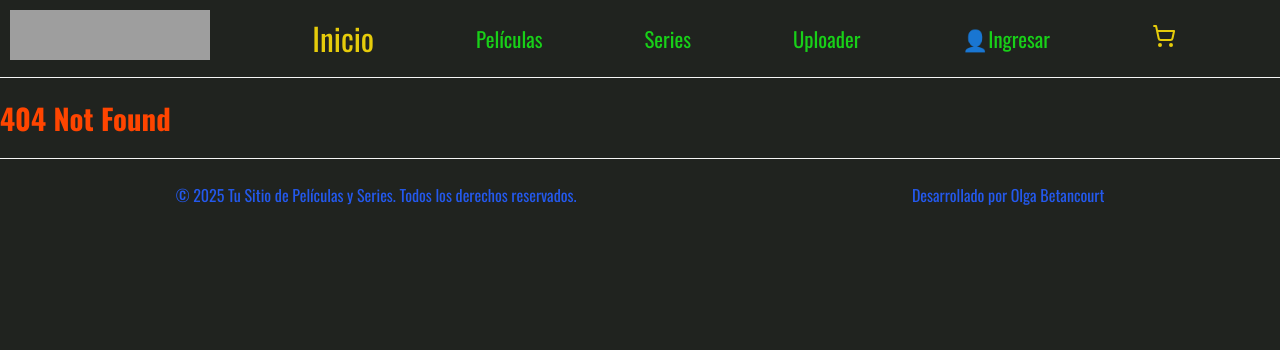
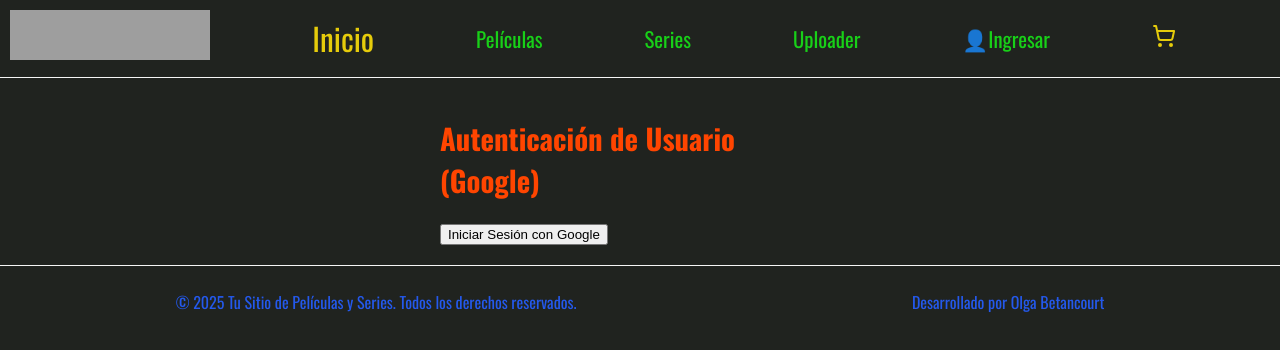
Before and after one commit to blom31/creaTuLandingBetancourt, a React (Vite) app: page /ingresar in a window 1280 px wide. Before the commit this address had no page. Shown: the top 350 px of the page. Built offline with nearby package versions, Linux system fonts and the light colour scheme; no server answers; grey boxes are pictures that could not be loaded.

Commit message:
incorporando el inicio de sesión con el autenticador de google

```diff
--- a/src/App.jsx
+++ b/src/App.jsx
@@ -5,6 +5,7 @@ import { ItemDetailContainer } from "./components/ItemDetailContainer/ItemDetail
 import { Cart } from "./components/Cart/Cart.jsx";
 import { Footer } from "./components/Footer/Footer.jsx";
 import { FilmUploader } from "./components/FilmUpLoader/FilmUploader.jsx";
+import { Ingresar } from "./components/Ingresar/Ingresar.jsx";
 import "./css/styles.css";
 
 function App() {
@@ -21,6 +22,7 @@ function App() {
         <Route path="/item/:itemId" element={<ItemDetailContainer />} />
         <Route path="/cart" element={<Cart />} />
         <Route path="/uploader" element={<FilmUploader />} />
+        <Route path="/ingresar" element={<Ingresar />} />
         <Route path="*" element={<h1>404 Not Found</h1>} />
       </Routes>
       <Footer />
--- a/src/components/Cart/Cart.jsx
+++ b/src/components/Cart/Cart.jsx
@@ -1,5 +1,6 @@
 import { useContext } from "react";
 import { CartContext } from "../../provider/CartProvider";
+import { CheckoutForm } from "../CheckoutForm/CheckoutForm";
 
 export function Cart() {
   const result = useContext(CartContext);
@@ -27,12 +28,10 @@ export function Cart() {
 
       <div className="cart-summary">
         <h3>Total de la compra: ${result.totalPrecio().toFixed(2)}</h3>
+        <CheckoutForm />
         <button onClick={() => result.clearCart()} className="button-secondary">
           Limpiar Carrito
         </button>
-        {/* <Link to="/checkout" className="button-primary">
-          Finalizar Compra
-        </Link> */}
       </div>
     </div>
   );
--- /dev/null
+++ b/src/components/CheckoutForm/CheckoutForm.jsx
@@ -0,0 +1,16 @@
+export function CheckoutForm() {
+  return (
+    <form action="" method="post">
+      <label htmlFor="nombre">Nombre:</label>
+      <input type="text" name="nombre" />
+
+      <label htmlFor="email">Correo Electrónico:</label>
+      <input type="email" name="email" />
+
+      <label htmlFor="telefono">Teléfono:</label>
+      <input type="text" name="telefono" />
+
+      <button type="submit">Comprar</button>
+    </form>
+  );
+}
--- a/src/components/FilmUpLoader/FilmUploader.jsx
+++ b/src/components/FilmUpLoader/FilmUploader.jsx
@@ -12,7 +12,9 @@ export function FilmUploader() {
         Haz clic en el botón para cargar las películas desde el mock API a tu
         base de datos de Firebase Firestore.
       </p>
-      <button onClick={handleUploadClick}>Cargar Datos Ahora</button>
+      <button onClick={handleUploadClick} disabled>
+        Cargar Datos Ahora
+      </button>
       <p>
         (Abre la consola del navegador para ver el progreso de la carga. Solo
         haz clic una vez para evitar duplicados)
--- /dev/null
+++ b/src/components/Ingresar/Ingresar.jsx
@@ -0,0 +1,91 @@
+import { useState, useEffect } from "react";
+import {
+  onAuthStateChanged,
+  signInWithPopup,
+  signOut,
+  GoogleAuthProvider,
+} from "firebase/auth";
+import { auth, db } from "../../firebase/firebaseConfig";
+import { doc, setDoc, getDoc } from "firebase/firestore";
+
+export function Ingresar() {
+  const [user, setUser] = useState(null);
+  const [error, setError] = useState("");
+
+  useEffect(() => {
+    const unsubscribe = onAuthStateChanged(auth, (currentUser) => {
+      setUser(currentUser);
+      console.log("User:", currentUser);
+    });
+    return () => unsubscribe();
+  }, []);
+
+  // --- Nueva función para iniciar sesión con Google ---
+  const handleSignIn = async () => {
+    setError("");
+    const provider = new GoogleAuthProvider();
+    try {
+      // 1. Iniciar sesión con una ventana emergente de Google
+      const userCredential = await signInWithPopup(auth, provider);
+      const user = userCredential.user;
+
+      // 2. Verificar si el usuario ya existe en Firestore
+      const userDocRef = doc(db, "users", user.uid);
+      const userDoc = await getDoc(userDocRef);
+
+      // Si el documento no existe, lo creamos
+      if (!userDoc.exists()) {
+        await setDoc(userDocRef, {
+          email: user.email,
+          displayName: user.displayName, // El nombre del usuario de Google
+          photoURL: user.photoURL, // La URL de la foto de perfil de Google
+          provider: userCredential.providerId,
+          createdAt: new Date(),
+        });
+      }
+
+      alert("¡Inicio de sesión con Google exitoso!");
+    } catch (err) {
+      console.error(err);
+      setError("Error al iniciar sesión con Google: " + err.message);
+    }
+  };
+  // Función para cerrar la sesión del usuario
+  const handleSignOut = async () => {
+    try {
+      await signOut(auth);
+    } catch (err) {
+      console.error(err);
+      setError("Error al cerrar sesión: " + err.message);
+    }
+  };
+
+  return (
+    <div style={{ padding: "20px", maxWidth: "400px", margin: "auto" }}>
+      <h1>Autenticación de Usuario (Google)</h1>
+
+      {error && <p style={{ color: "red" }}>{error}</p>}
+
+      {user ? (
+        // UI para usuario autenticado
+        <div>
+          <img
+            src={user.photoURL}
+            alt="User profile"
+            style={{ width: "50px", borderRadius: "50%" }}
+          />
+          <h3>Bienvenido, {user.displayName || user.email}</h3>
+
+          <button onClick={handleSignOut}>Cerrar Sesión</button>
+        </div>
+      ) : (
+        // UI para usuario no autenticado
+        <div>
+          <button type="button" onClick={handleSignIn}>
+            Iniciar Sesión con Google
+          </button>
+        </div>
+      )}
+    </div>
+  );
+}
--- a/src/components/ItemDetailContainer/ItemDetailContainer.jsx
+++ b/src/components/ItemDetailContainer/ItemDetailContainer.jsx
@@ -1,42 +1,32 @@
-// src/components/ItemDetailContainer/ItemDetailContainer.jsx
 import { useParams } from "react-router-dom";
 import { useEffect, useState } from "react";
-// Importamos las funciones necesarias de Firestore
 import { doc, getDoc } from "firebase/firestore";
-// Importamos la instancia de la base de datos
-import { db } from "../../firebase/firebaseConfig"; // Asegúrate de que 'db' se exporta desde aquí
-
+import { db } from "../../firebase/firebaseConfig";
 import { ItemDetail } from "../ItemDetail/ItemDetail";
 
 export function ItemDetailContainer() {
-  const { itemId } = useParams(); // Obtiene el ID del ítem de la URL
+  const { itemId } = useParams();
   const [pelicula, setPelicula] = useState(null);
   const [loading, setLoading] = useState(true);
-  const [error, setError] = useState(null); // Añadimos un estado para errores
+  const [error, setError] = useState(null);
 
   useEffect(() => {
     setLoading(true);
-    setError(null); // Reseteamos cualquier error anterior
+    setError(null);
 
-    // Verificamos si itemId existe antes de intentar la consulta a Firestore
     if (!itemId) {
       setError("No se proporcionó un ID de película.");
       setLoading(false);
       return; // Salimos de la función si no hay ID
     }
 
-    // 1. Crear una referencia al documento específico en Firestore
-    // doc(db, 'nombreColeccion', 'idDocumento')
-    const docRef = doc(db, "peliculas", itemId); // 'peliculas' es el nombre de tu colección
+    const docRef = doc(db, "peliculas", itemId);
 
-    // 2. Obtener el documento desde Firestore
     getDoc(docRef)
       .then((respuesta) => {
         if (respuesta.exists()) {
-          // Si el documento existe, extraemos sus datos y su ID
           setPelicula({ id: respuesta.id, ...respuesta.data() });
         } else {
-          // Si el documento no existe
           setError("La película no fue encontrada.");
           setPelicula(null);
         }
@@ -48,9 +38,9 @@ export function ItemDetailContainer() {
         );
       })
       .finally(() => {
-        setLoading(false); // La carga ha terminado, ya sea con éxito o con error
+        setLoading(false);
       });
-  }, [itemId]); // El efecto se re-ejecutará cada vez que el itemId de la URL cambie
+  }, [itemId]);
 
   if (loading) {
     return <p>Cargando detalle de película...</p>;
@@ -60,12 +50,9 @@ export function ItemDetailContainer() {
     return <p className="error-message">{error}</p>;
   }
 
-  // Si no hay película y no hay error, pero la carga ya terminó (por ejemplo, ID inválido)
   if (!pelicula) {
     return <p>No se encontró la película.</p>;
   }
 
-  // Si todo está bien, pasamos la película a ItemDetail
   return <ItemDetail pelicula={pelicula} />;
 }
-// Asegúrate de que este componente se importe y use en tu aplicación donde sea necesario.
--- a/src/firebase/firebaseConfig.js
+++ b/src/firebase/firebaseConfig.js
@@ -1,5 +1,6 @@
 import { initializeApp } from "firebase/app";
 import { getFirestore } from "firebase/firestore";
+import { getAuth } from "firebase/auth";
 
 const firebaseConfig = {
   apiKey: "AIzaSyCzq8_64Oidamlrf_1Ou8TOaRfz80aBhME",
@@ -16,3 +17,6 @@ export const app = initializeApp(firebaseConfig);
 
 // ¡Obtener una referencia a Firestore y exportarla!
 export const db = getFirestore(app); // <-- ¡IMPORTANTE!
+
+// Obtener una referencia a la autenticación y exportarla
+export const auth = getAuth(app); // <-- ¡NUEVA EXPORTACIÓN!
```
